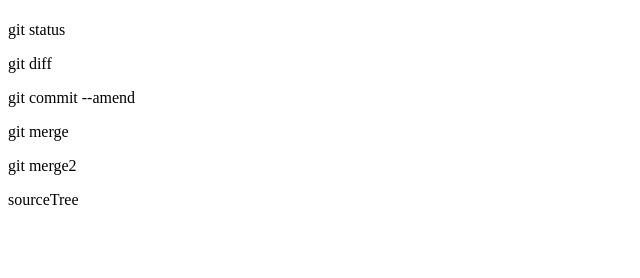
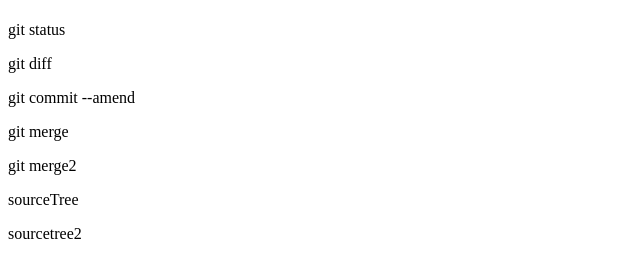
Before and after one commit to new-yougahill/git_tutorial, a plain HTML site: page index.html in a window 1280 px wide. Shown: the part 54-332 px from the top of the page, without its empty margins (0-640 px from the left). Drawn offline with Linux system fonts and the light colour scheme.

Commit message:
sourcetreeにコミット２回目

```diff
--- a/index.html
+++ b/index.html
@@ -5,3 +5,4 @@
 <p>git merge</p>
 <p>git merge2</p>
 <p>sourceTree</p>
+<p>sourcetree2</p>
```
